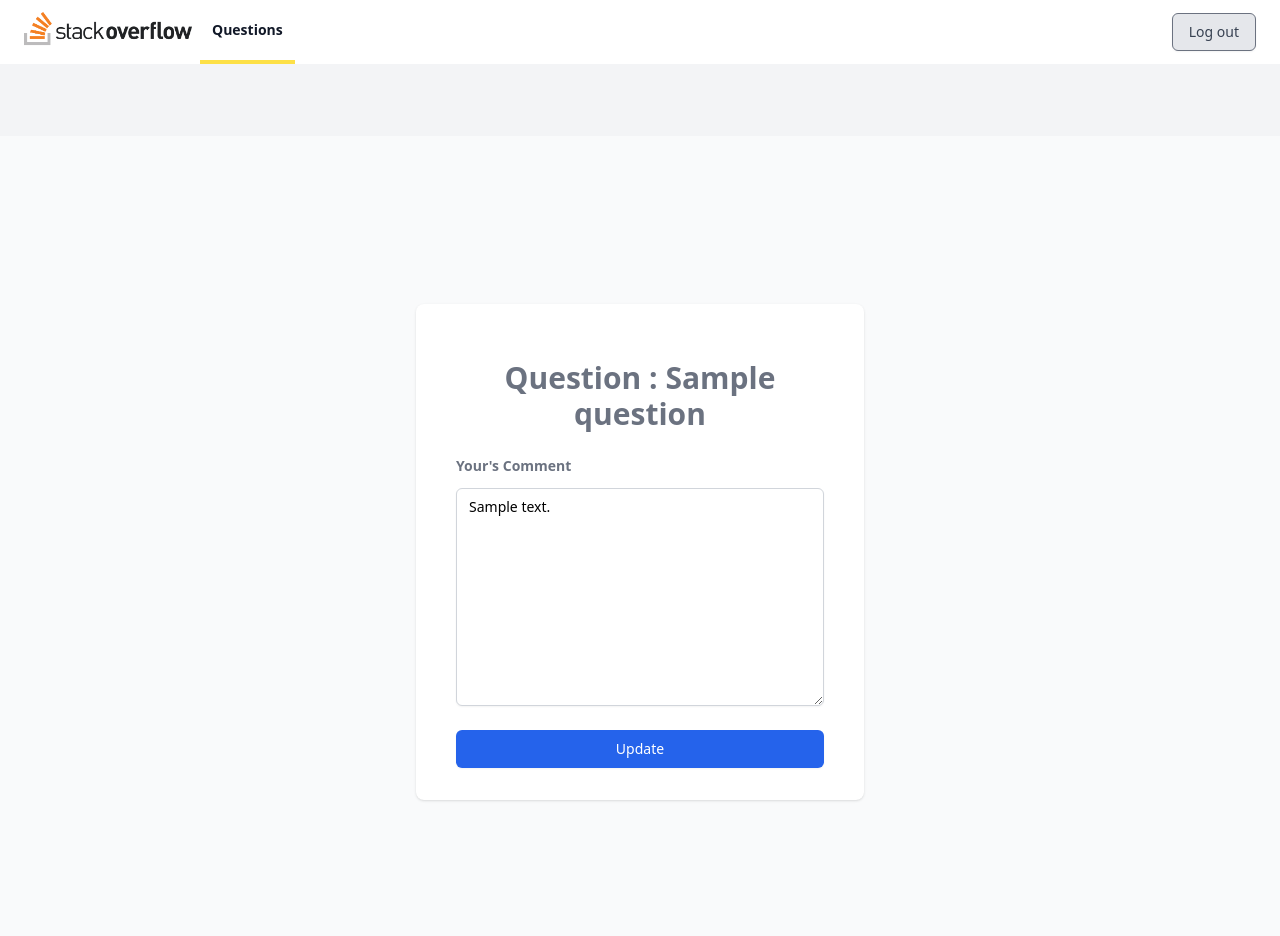
After one commit to hari-testpress/Project-QnA, a Django app: page /questions/1/comment/1/edit/ in a window 1280 px wide. The commit adds this page. Run offline with Django 3.2, Linux system fonts and the light colour scheme; a user stored in the database is signed in; tables that the repository leaves empty hold one stand-in row (values such as "Sample post"); some libraries are stand-ins or nearby versions.

Commit message:
Add support to edit a comment (#23)

```diff
--- a/QnA/questions/urls.py
+++ b/QnA/questions/urls.py
@@ -51,4 +51,14 @@ urlpatterns = [
         views.CommentDeleteView.as_view(),
         name="delete-comment",
     ),
+    path(
+        "<int:question_id>/comment/<int:pk>/edit/",
+        views.EditQuestionCommentView.as_view(),
+        name="edit_question_comment",
+    ),
+    path(
+        "<int:question_id>/answers/<int:answer_id>/comment/<int:pk>/edit/",
+        views.EditAnswerCommentView.as_view(),
+        name="edit_answer_comment",
+    ),
 ]
--- a/QnA/questions/views.py
+++ b/QnA/questions/views.py
@@ -164,3 +164,34 @@ class CommentDeleteView(LoginRequiredMixin, DeleteView):
     def get_queryset(self):
         queryset = super().get_queryset()
         return queryset.filter(created_by=self.request.user)
+
+
+class EditQuestionCommentView(LoginRequiredMixin, UpdateView):
+    model = Comment
+    fields = ["text"]
+    template_name = "comment_update.html"
+
+    def get_context_data(self, *args, **kwargs):
+        context = super().get_context_data(*args, **kwargs)
+        context["question"] = get_object_or_404(
+            Question, id=self.kwargs.get("question_id")
+        )
+        return context
+
+    def get_success_url(self):
+        return reverse_lazy(
+            "questions:question_detail", args=[self.kwargs["question_id"]]
+        )
+
+    def get_queryset(self):
+        queryset = super().get_queryset()
+        return queryset.filter(created_by=self.request.user)
+
+
+class EditAnswerCommentView(EditQuestionCommentView):
+    def get_context_data(self, *args, **kwargs):
+        context = super().get_context_data(*args, **kwargs)
+        context["answer"] = get_object_or_404(
+            Answer, id=self.kwargs.get("answer_id")
+        )
+        return context
--- /dev/null
+++ b/QnA/templates/comment_update.html
@@ -0,0 +1,41 @@
+{% extends "base.html" %}
+{% load widget_tweaks %}
+{% block body %}
+    <div class="min-h-screen bg-gray-50 flex flex-col justify-center py-12 sm:px-6 lg:px-8">
+        <div class="mt-8 sm:mx-auto sm:w-full sm:max-w-md">
+          <div class="bg-white py-8 px-4 shadow sm:rounded-lg sm:px-10">
+            <form class="space-y-6" method="POST">
+                <div class="sm:mx-auto sm:w-full sm:max-w-md">
+                    <h2 class="mt-6 text-center text-3xl font-semibold text-gray-500">
+                     Question : {{question.title}}
+                    </h2>
+                    {% if answer %}
+                    <p class="mt-6 text-center text-gray-500">
+                        <span class="font-bold">Answer :</span> {{answer.text}}
+                    </p>
+                    {% endif %}
+                </div>
+                {% for field in form %}
+                    <div>
+                        <label for="text" class="block text-sm font-2xl font-bold text-gray-500 mb-3">
+                        Your's Comment
+                        </label>
+                        {% render_field field class="appearance-none block w-full px-3 py-2 border border-gray-300 rounded-md shadow-sm placeholder-gray-400 focus:outline-none focus:ring-indigo-500 focus:border-indigo-500 sm:text-sm" %}
+                        {% if field.errors %}
+                        {% for error in field.errors %}
+                            <p class="mt-2 text-sm text-red-600" id="error">{{error}}</p>
+                        {% endfor %}
+                        {% endif %}
+                    </div>
+                {% endfor %}
+                {% csrf_token %}
+              <div>
+                <button type="submit" class="w-full flex justify-center py-2 px-4 border border-transparent rounded-md shadow-sm text-sm font-medium text-white bg-blue-600 hover:bg-blue-700 focus:outline-none focus:ring-2 focus:ring-offset-2 focus:ring-indigo-500">
+                  Update
+                </button>
+              </div>
+            </form>
+          </div>
+        </div>
+      </div>
+      {% endblock %}
--- a/QnA/templates/question_detail_view.html
+++ b/QnA/templates/question_detail_view.html
@@ -93,7 +93,7 @@
                         <div class="flex-shrink-0 self-center flex">
                             {% if comment.created_by == user %}
                             <div class="relative inline-block text-left">
-                              <a href="#" class="inline-flex items-center px-3 py-2 border border-transparent text-sm leading-4 font-medium rounded-md text-blue-700 bg-blue-100 hover:bg-blue-200 focus:outline-none focus:ring-2 focus:ring-offset-2 focus:ring-blue-500">
+                              <a href="{% url 'questions:edit-question-comment' question.id comment.id%}" class="inline-flex items-center px-3 py-2 border border-transparent text-sm leading-4 font-medium rounded-md text-blue-700 bg-blue-100 hover:bg-blue-200 focus:outline-none focus:ring-2 focus:ring-offset-2 focus:ring-blue-500">
                                 Edit
                               </a>
                               <a href="{% url 'questions:delete-comment' question.id comment.id %}" class="inline-flex items-center px-3 py-2 border border-transparent text-sm leading-4 font-medium rounded-md text-red-700 bg-red-100 hover:bg-red-200 focus:outline-none focus:ring-2 focus:ring-offset-2 focus:ring-red-500">
@@ -192,7 +192,7 @@
                               <div class="flex-shrink-0 self-center flex">
                                   {% if comment.created_by == user %}
                                   <div class="relative inline-block text-left">
-                                    <a href="#" class="inline-flex items-center px-3 py-2 border border-transparent text-sm leading-4 font-medium rounded-md text-blue-700 bg-blue-100 hover:bg-blue-200 focus:outline-none focus:ring-2 focus:ring-offset-2 focus:ring-blue-500">
+                                    <a href="{% url 'questions:edit_answer_comment' question.id answer.id comment.id %}" class="inline-flex items-center px-3 py-2 border border-transparent text-sm leading-4 font-medium rounded-md text-blue-700 bg-blue-100 hover:bg-blue-200 focus:outline-none focus:ring-2 focus:ring-offset-2 focus:ring-blue-500">
                                       Edit
                                     </a>
                                     <a href="{% url 'questions:delete-comment' question.id comment.id %}" class="inline-flex items-center px-3 py-2 border border-transparent text-sm leading-4 font-medium rounded-md text-red-700 bg-red-100 hover:bg-red-200 focus:outline-none focus:ring-2 focus:ring-offset-2 focus:ring-red-500">
```
Also changed, not shown: QnA/tests/questions/test_view_comment_update.py (added, +94 -0 lines).
